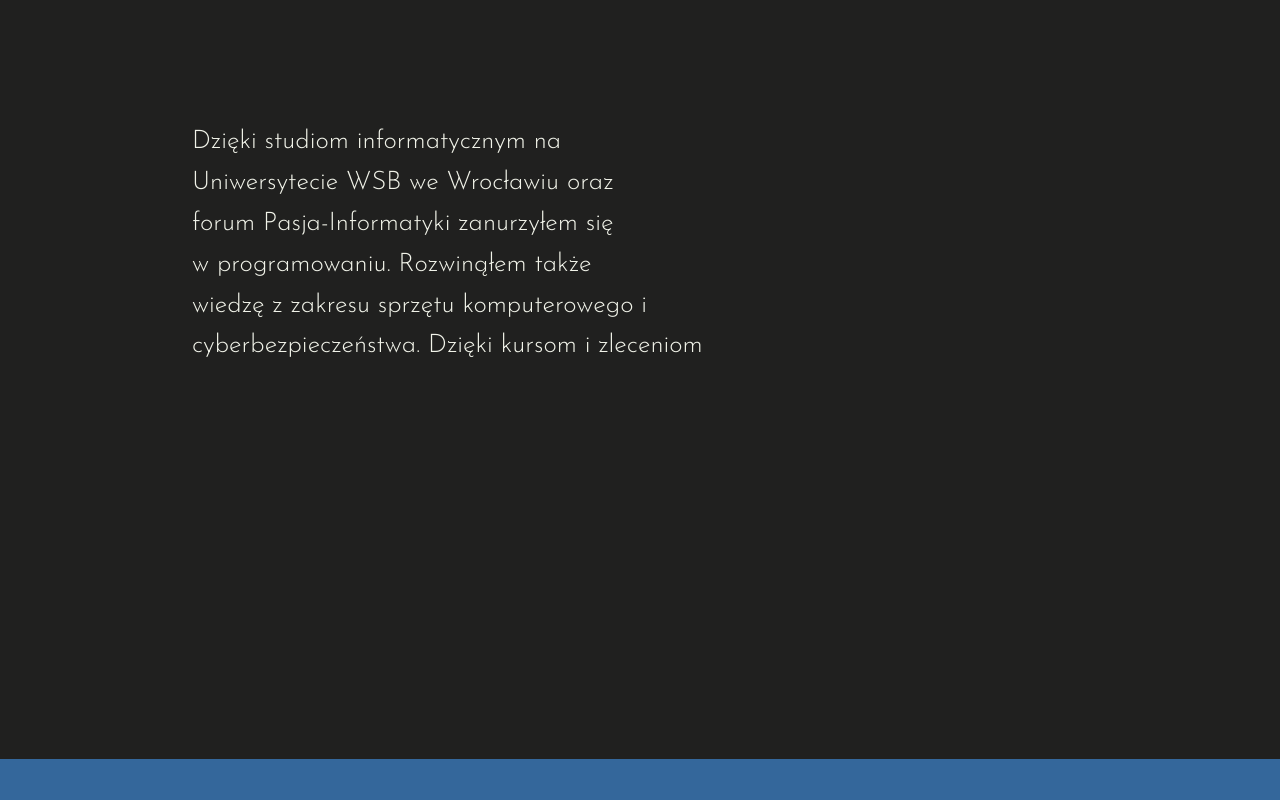
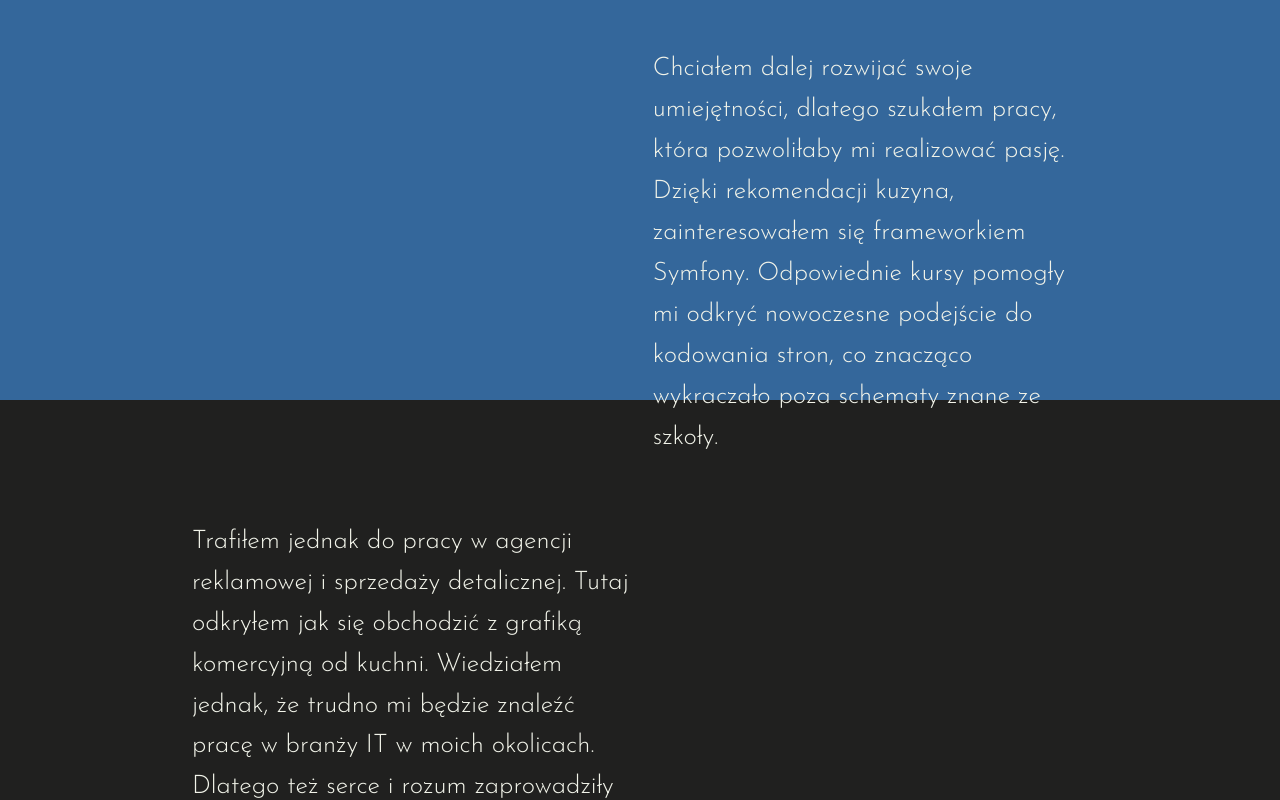
Before and after one commit to Panelinio/ktwardowski, an Astro site: page /about in a window 1280 px wide. Shown: the part 1364-2164 px from the top of the page. Built offline with nearby package versions, Linux system fonts and the light colour scheme; Astro itself is replaced by a stand-in of ours; a web font is replaced by a local one.

Commit message:
Card design, about page

```diff
--- a/src/components/Card.astro
+++ b/src/components/Card.astro
@@ -25,7 +25,7 @@ const { src, title, body } = Astro.props;
   .link-card {
     display: flex;
     padding: 1rem;
-    background-image: var(--accent-gradient);
+    background-color: var(--accent);
     background-size: 400%;
     border-radius: 8px;
     width: 50%;
--- a/src/layouts/Layout.astro
+++ b/src/layouts/Layout.astro
@@ -24,6 +24,7 @@ const { title } = Astro.props;
         <p>Web Developer & Graphic Designer</p>
       </div>
       <nav>
+        <a href="/">Strona główna</a>
         <a href="/about/">O mnie</a>
         <a href="/portfolio/">Portfolio</a>
         <a href="/contact/">Kontakt</a>
--- a/src/pages/about.astro
+++ b/src/pages/about.astro
@@ -1,7 +1,6 @@
 ---
 import Layout from "../layouts/Layout.astro";
 import Card from "../components/Card.astro";
-
 ---
 
 <Layout title="O mnie">
@@ -10,41 +9,56 @@ import Card from "../components/Card.astro";
       <section class="left">
         <h1>Kilka słów o mnie</h1>
         <p>
-          Pochodzę z Dolnego Śląska, tam też ukończyłem technikum informatyczne. Odkąd w moim domu pojawił się komputer zacząłem twozyć swoje prace w Paincie.
-          Moje pierwsze aplikacje tworzyłem w Scratchu, jednakże byłem ukierunkowany ku grafice właśnie.
+          Pochodzę z Dolnego Śląska, tam też ukończyłem technikum informatyczne.
+          Odkąd w moim domu pojawił się komputer zacząłem tworzyć swoje prace w
+          Paint'cie. Pierwsze aplikacje budowałem w Scratchu, jednak od zawsze
+          ciągnęło mnie do grafiki. Pasja do kreskówek i gier komputerowych
+          zainspirowała mnie do stworzenia własnej serii komiksów, którą
+          rozwijam do dziś. Stale mam nowe pomysły na różne wątki i historie.
         </p>
       </section>
-      <section class="right">
-
-      </section>
+      <section class="right"></section>
     </article>
     <article class="landing-blue">
-      <section class="leftb">
-
-      </section>
+      <section class="leftb"></section>
       <section class="rightb">
         <p>
-          W gimnazjum udało mi się kupić mój pierwszy komputer. Pierwsze prace graficzne tworzyłem metodą "szkicownik-skaner-myszka".
-        Dopiero w technikum, gdzie też poznałem technologie webowe, zainwestowałem w tablet graficzny. Oba sprzęty służą mi do dzisiaj.
+          W gimnazjum udało mi się kupić mój pierwszy komputer. Pierwsze prace
+          graficzne tworzyłem metodą "szkicownik-skaner-myszka" (polegało to na
+          stworzeniu rysunku na kartce, zeskanowaniu go skanerem i odrysowaniem
+          za pomocą myszki). Dopiero w technikum, gdzie też poznałem technologie
+          webowe, zainwestowałem w tablet graficzny. Oba sprzęty służą mi do
+          dzisiaj. <br><br>Chciałem dalej rozwijać swoje umiejętności, dlatego szukałem
+          pracy, która pozwoliłaby mi realizować pasję. Dzięki rekomendacji
+          kuzyna, zainteresowałem się frameworkiem Symfony. Odpowiednie kursy
+          pomogły mi odkryć nowoczesne podejście do kodowania stron, co znacząco
+          wykraczało poza schematy znane ze szkoły.
         </p>
       </section>
     </article>
     <article class="landing">
       <section class="left">
         <p>
-          Dzięki studiom informatycznym na Uniwersytecie WSB we Wrocławiu oraz forum Pasja-Informatyki zanurzyłem się w programowaniu.
-          Rozwinąłem także wiedzę z zakresu sprzętu komputerowego i cyberbezpieczeństwa. Dzięki kursom i zleceniom
+          Trafiłem jednak do pracy w agencji reklamowej i sprzedaży detalicznej.
+          Tutaj odkryłem jak się obchodzić z grafiką komercyjną od kuchni.
+          Wiedziałem jednak, że trudno mi będzie znaleźć pracę w branży IT w
+          moich okolicach. Dlatego też serce i rozum zaprowadziły mnie do
+          Kalisza. Postanowiłem również studiować zaocznie informatykę we Wrocławiu.<br><br>
+          Znalazłem pracę jako IT Support, co też pozwoliło mi na doszlifowanie
+          wiedzy informatycznej. W międzyczasie przygotowywałem swoje portfolio
+          oraz przyjmowałem mniejsze zlecenia graficzne. Udzielałem się też na
+          forach internetowych, gdzie pomagałem innym w ich problemach z
+          komputerami czy programowaniem. Aktualnie nie mam zamiaru się
+          zatrzymywać - jeszcze wiele nauki i marzeń do spełnienia przede mną.
         </p>
       </section>
-      <section class="right">
-
-      </section>
+      <section class="right"></section>
     </article>
   </main>
 </Layout>
 
 <style>
-    h1 {
+  h1 {
     font-size: 3.4rem;
     font-weight: 700;
     line-height: 1;
@@ -54,21 +68,21 @@ import Card from "../components/Card.astro";
 
   .landing {
     display: flex;
-    height: 80vh;
+    height: 100vh;
   }
-  .left{
-	width: 60%;
-	padding-right: 1rem;
+  .left {
+    width: 50%;
+    padding-right: 1rem;
   }
   .right {
-    width: 40%;
+    width: 50%;
   }
   .landing-blue {
     display: flex;
     background-color: var(--accent);
     width: 100%;
     padding: 2rem 0;
-    height: 60vh;
+    height: 90vh;
   }
   .leftb {
     width: 60%;
```
